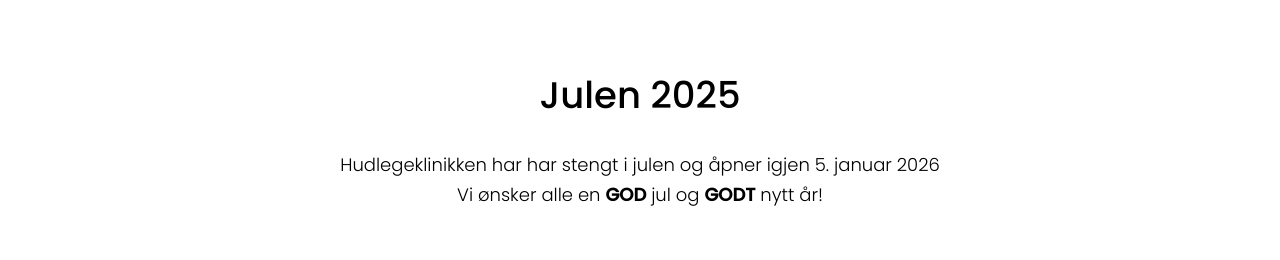
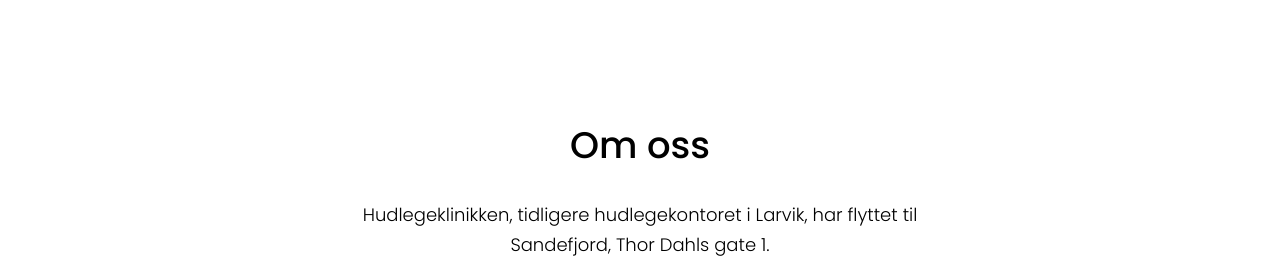
Before and after one commit to georgsku/hudlegekontoret-larvik, a Vue app: page / in a window 1280 px wide. Shown: the part 627-887 px from the top of the page. Built offline with nearby package versions, Linux system fonts and the light colour scheme.

Commit message:
Fjernet julen 2025

```diff
--- a/src/components/introtext.vue
+++ b/src/components/introtext.vue
@@ -1,12 +1,6 @@
 <template>
     <div class="wrapper margin-100" id="introtext">
         <div class="introtext">
-            <h3>Julen 2025</h3>
-            <p>
-                Hudlegeklinikken har har stengt i julen og åpner igjen 5. januar 2026 <br>
-                Vi ønsker alle en <b>GOD</b> jul og <b>GODT</b> nytt år!
-            </p>
-
             <h3 class="seperate-header">Om oss</h3>
             <p>Hudlegeklinikken, tidligere hudlegekontoret i Larvik, har flyttet til Sandefjord, Thor Dahls gate 1.</p>
             <p>Hudlegeklinikken drives av hudlege Na&#271;a Rakovan. Hun er spesialist i hud- og veneriske sykdommer. <br>
```
